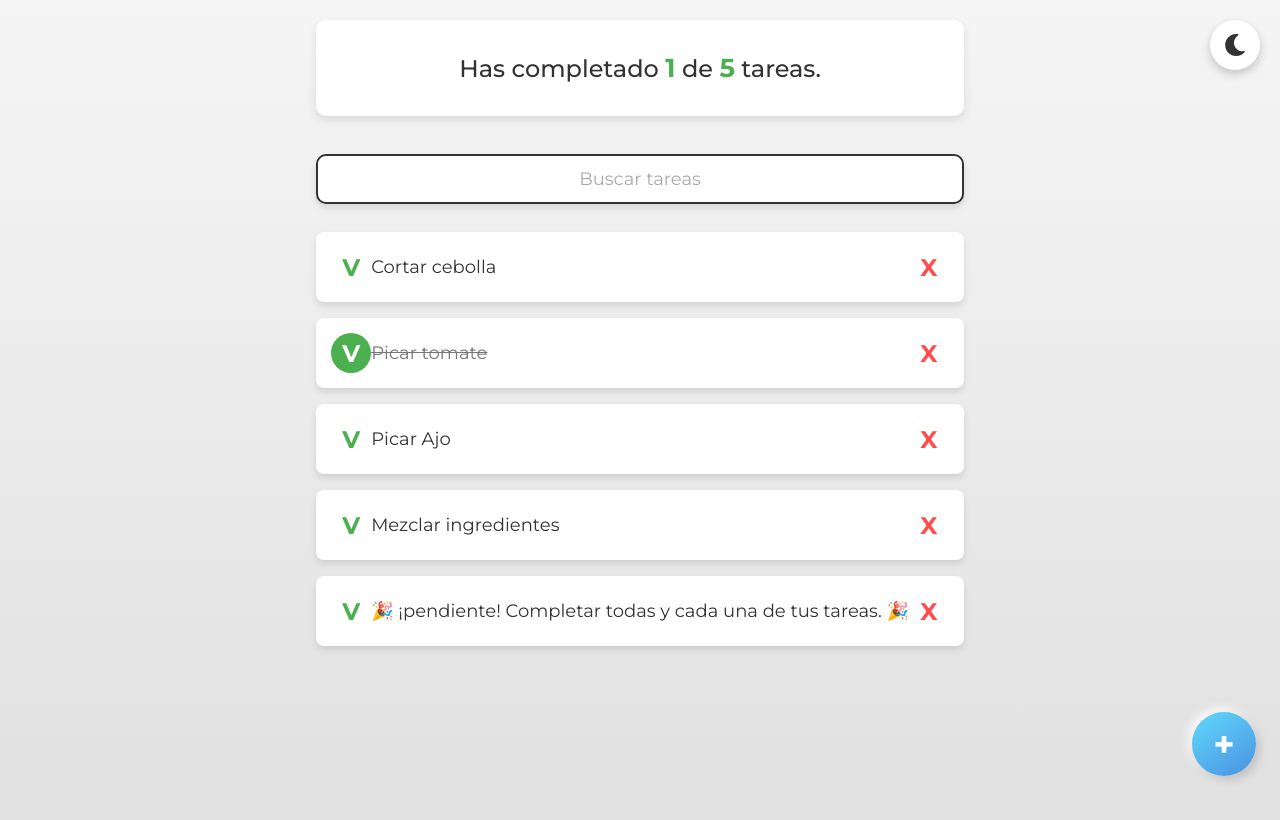
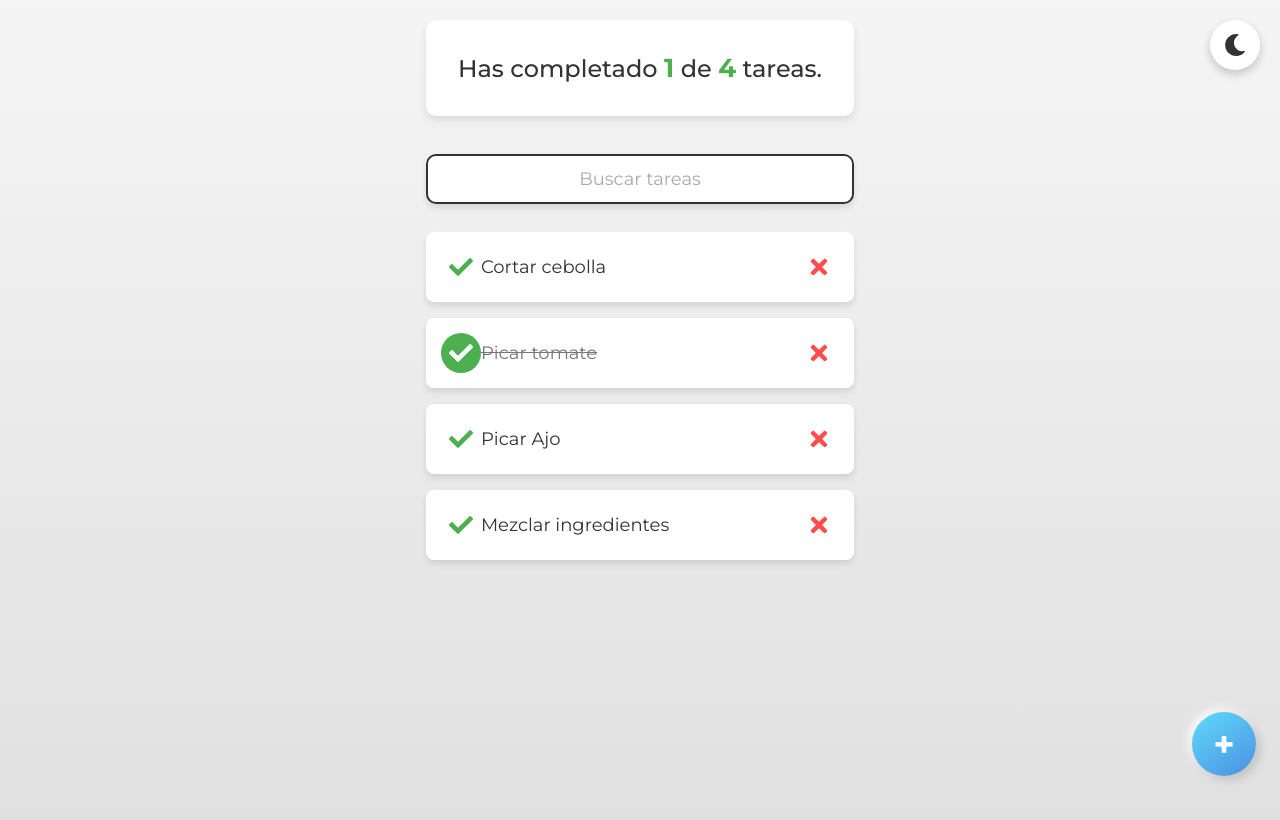
Before and after one commit to caavera/to-do-list, a React (Create React App) app: page / in a window 1280 px wide. Shown: the top 820 px of the page. Built offline with nearby package versions, Linux system fonts and the light colour scheme.

Commit message:
se agregan iconos de react icons para completar y eliminar tareas

```diff
--- a/src/App.js
+++ b/src/App.js
@@ -12,7 +12,6 @@ const defaultTodos = [
   {text: 'Picar tomate', completed: true},
   {text: 'Picar Ajo', completed: false},
   {text: 'Mezclar ingredientes', completed: false},
-  {text: '🎉 ¡pendiente! Completar todas y cada una de tus tareas. 🎉', completed: false},
 ];
 
 function App() {
--- a/src/TodoCounter.js
+++ b/src/TodoCounter.js
@@ -2,7 +2,7 @@ import './TodoCounter.css';
 function TodoCounter({ total, completed}){
     const message =
         total === 0 ? '¡Agrega tu primera tarea!' :
-        completed === total ? '🎉 ¡Felicidades! Completaste todas tus tareas. 🎉' :
+        completed === total ? '¡Has completado todas las tareas!' :
         <>Has completado <span>{completed}</span> de <span>{total}</span> tareas.</>;
 
     return (
--- a/src/TodoItem.css
+++ b/src/TodoItem.css
@@ -42,8 +42,7 @@
 }
 
 .dark-mode .TodoItem-p {
-    color: rgba(255, 255, 255, 0.9);
-    /* Color más claro para mejor legibilidad */
+    color: rgba(255, 255, 255, 0.9); /* Color más claro para mejor legibilidad */
 }
 
 .TodoItem-p--completed {
--- a/src/TodoItem.js
+++ b/src/TodoItem.js
@@ -1,4 +1,6 @@
 import './TodoItem.css';
+import { FaCheck, FaTimes } from 'react-icons/fa';
+
 function TodoItem(props) {
     return (
         <li className='TodoItem'>
@@ -6,16 +8,18 @@ function TodoItem(props) {
                 className={`Icon Icon-check ${props.completed && 'Icon-check--active'}`}
                 onClick={props.onComplete}
             >
-                V
+                <FaCheck />
             </span>
+
             <p className={`TodoItem-p ${props.completed && 'TodoItem-p--completed'}`}>
                 {props.text}
             </p>
+
             <span
                 className='Icon Icon--delete'
                 onClick={props.onDelete}
             >
-                X
+                <FaTimes />
             </span>
         </li>
     );
```
